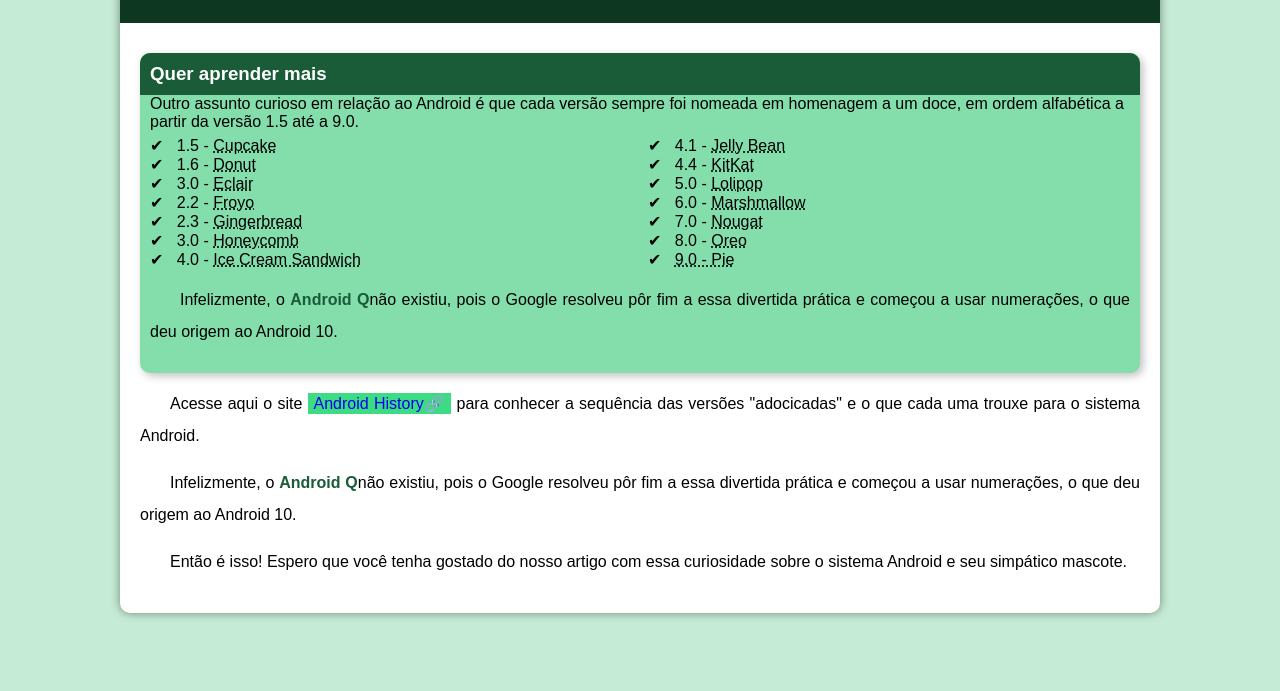
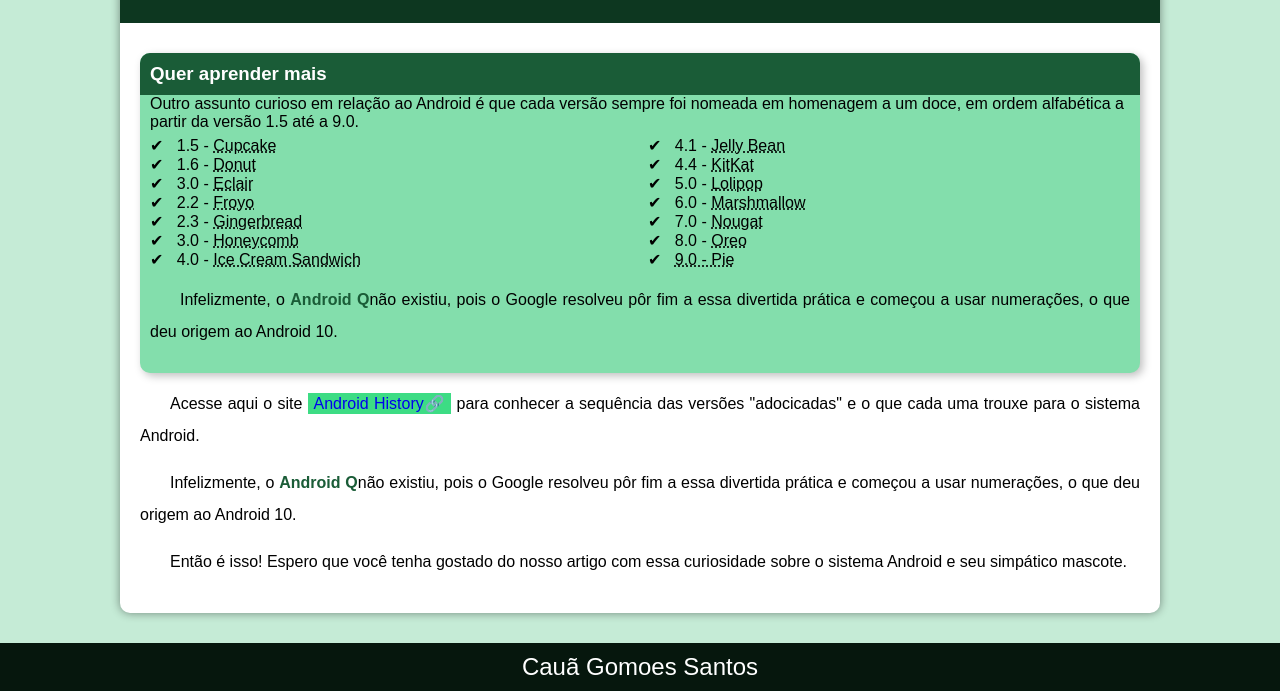
Before and after one commit to CauagSantos/projeto-android, a plain HTML site: page index.html in a window 1280 px wide. Shown: the part 2339-3030 px from the top of the page. Before the commit the page ends 2982 px from the top, so only its background shows below. Drawn offline with Linux system fonts and the light colour scheme.

Commit message:
colocando footer

```diff
--- a/index.html
+++ b/index.html
@@ -138,7 +138,7 @@
             </article>
         </main>
     <footer>
-
+        Cauã Gomoes Santos
     </footer>
 </body>
 </html>
--- a/style.css
+++ b/style.css
@@ -172,7 +172,9 @@ aside > ul {
     padding-top: 5px;
 }
 footer{
-    background-color: #0d3720;
+    background-color: #06170d;
     color: white;
     text-align: center;
+    padding: 10px;
+    font-size: 1.5em;
 }
```
